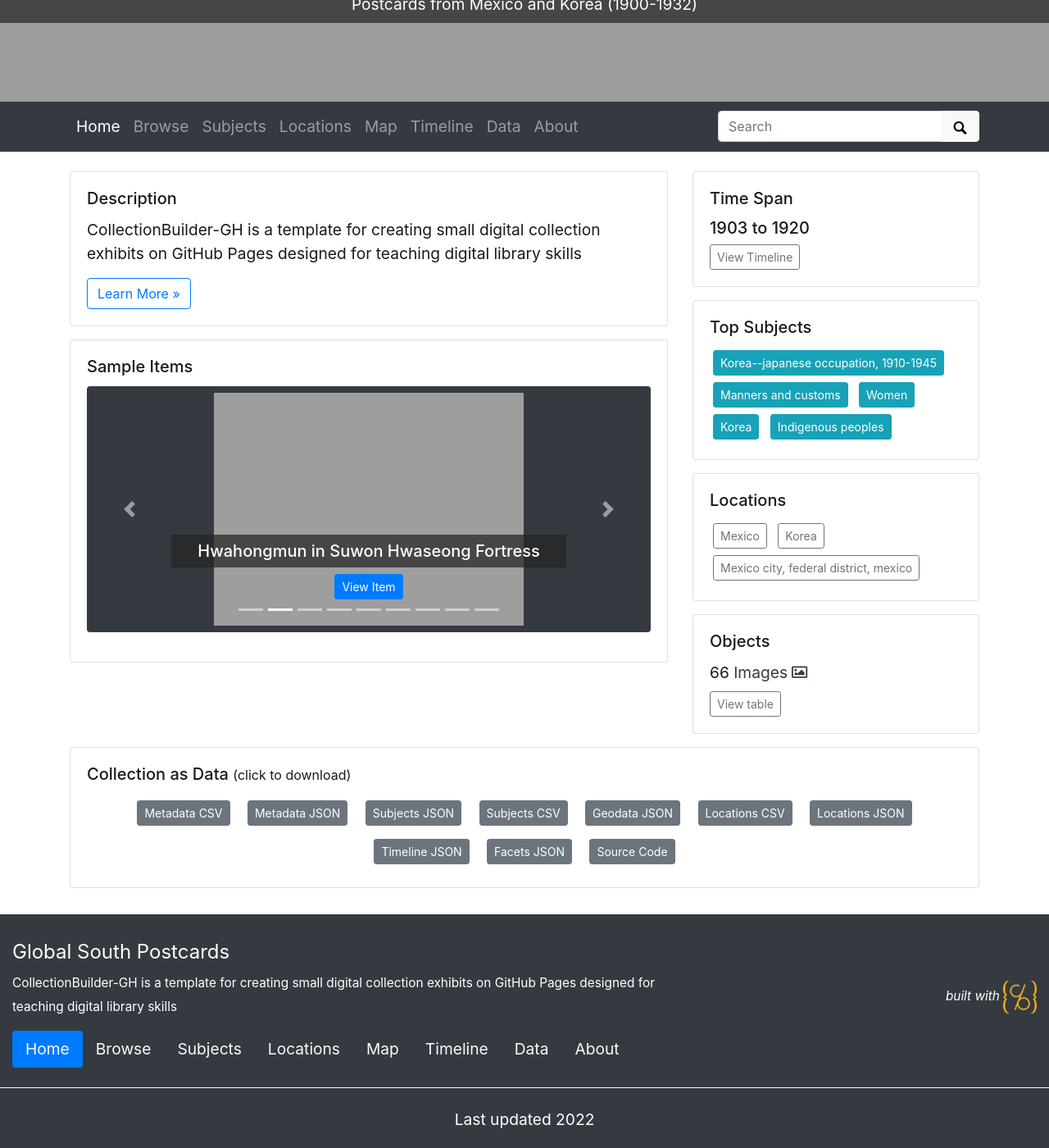
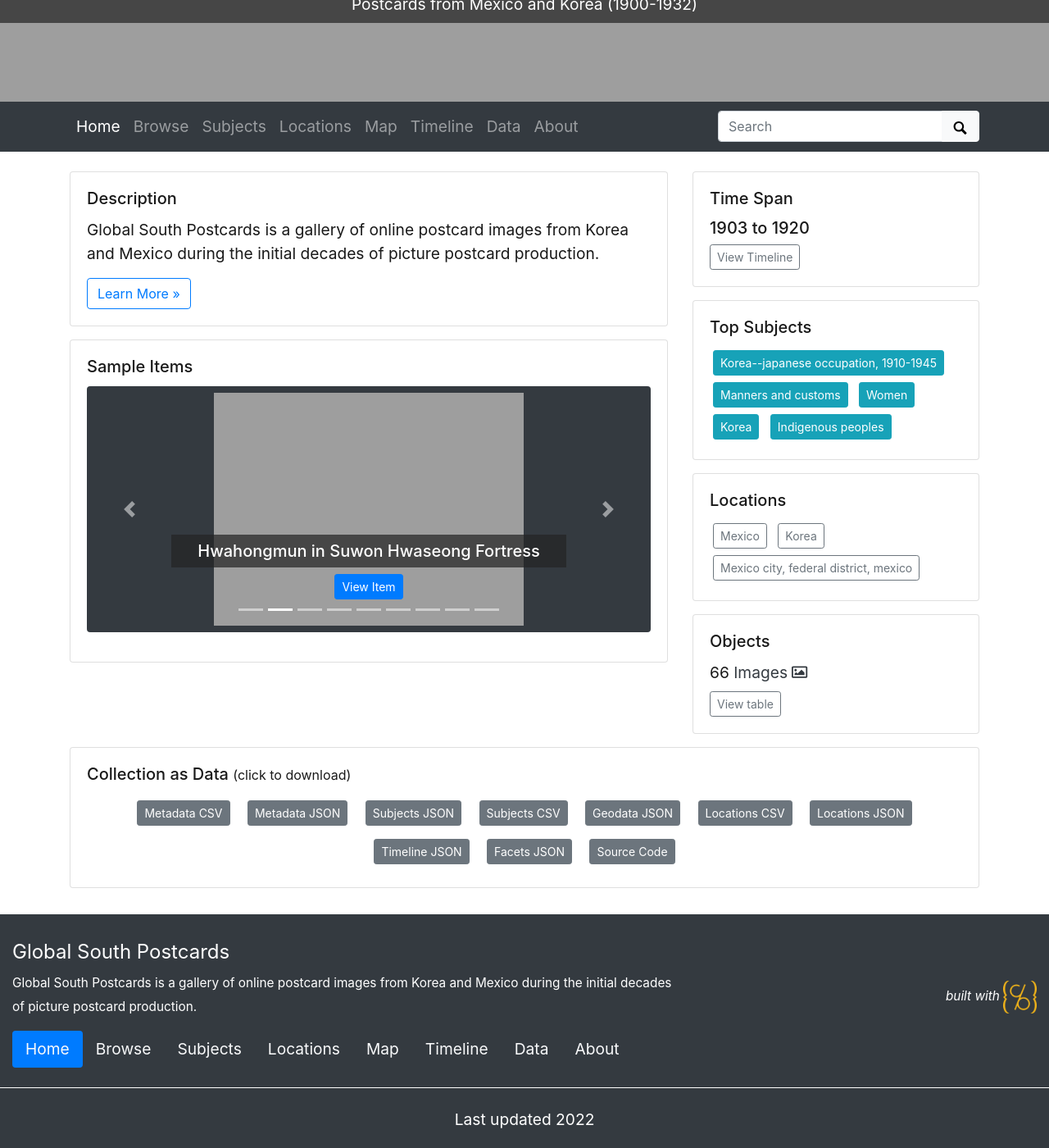
Before and after one commit to CPP-Korea-Mexico-Postcards-Project/global-south-postcards, a Jekyll site: the page built from index.md, in a window 1280 px wide and 1400 px high, scrolled down 188 px. Shown: the whole window at 82% size. Built offline with Jekyll 4.4.1, drawn with Linux system fonts in a browser that asks for light colours.

Commit message:
Update _config.yml
added temp description and author name

```diff
--- a/_config.yml
+++ b/_config.yml
@@ -23,9 +23,9 @@ title: Global South Postcards
 tagline: Postcards from Mexico and Korea (1900-1932)
 # description appears in meta tags and other locations
 # this description might appear in search result lists, keep around 160 characters max
-description: "CollectionBuilder-GH is a template for creating small digital collection exhibits on GitHub Pages designed for teaching digital library skills"
+description: "Global South Postcards is a gallery of online postcard images from Korea and Mexico during the initial decades of picture postcard production."
 # creator of the digital collection, to appear in meta tags; we typically use our GitHub usernames but feel free to just use your name
-author: CollectionBuilder
+author: Cal Poly Pomona
 
 ##########
 # COLLECTION SETTINGS
```
